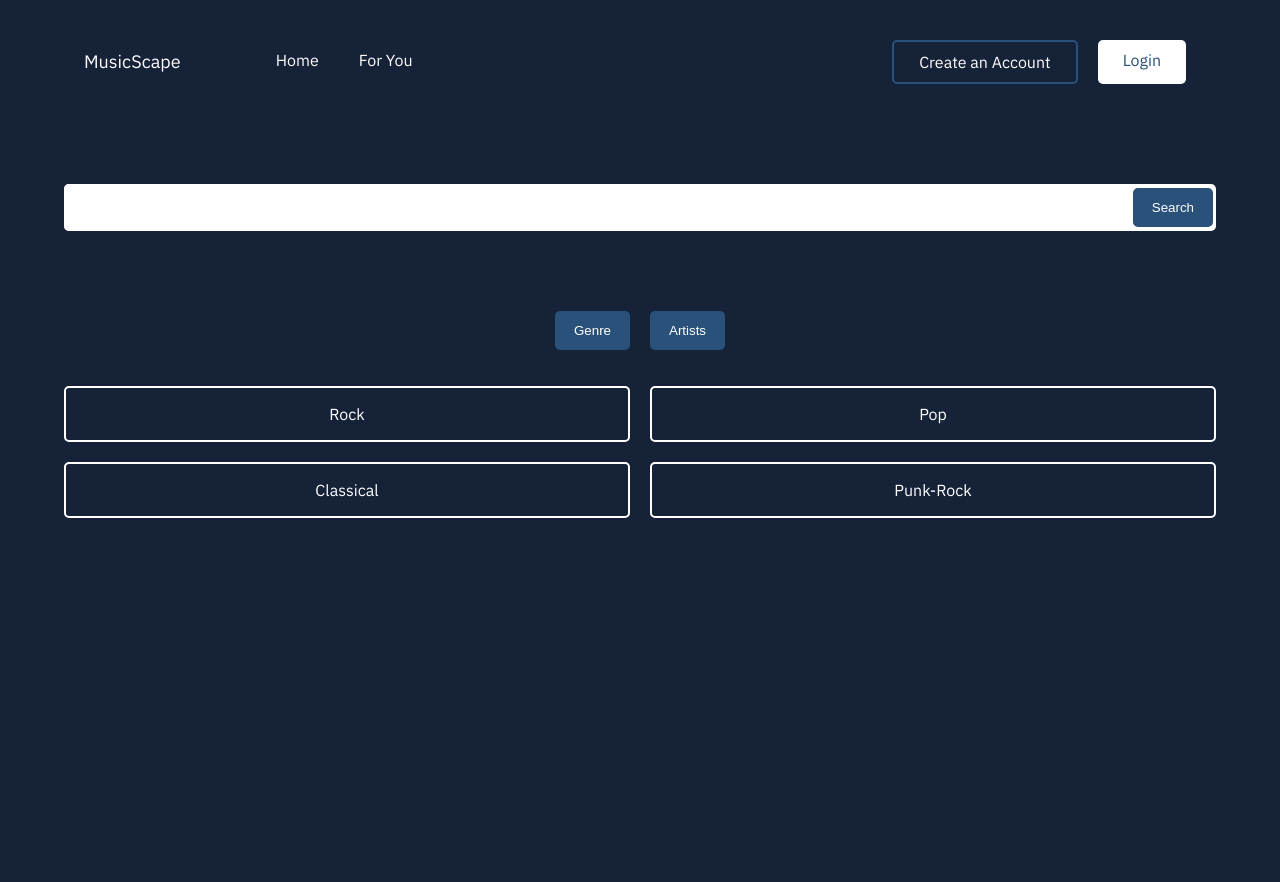
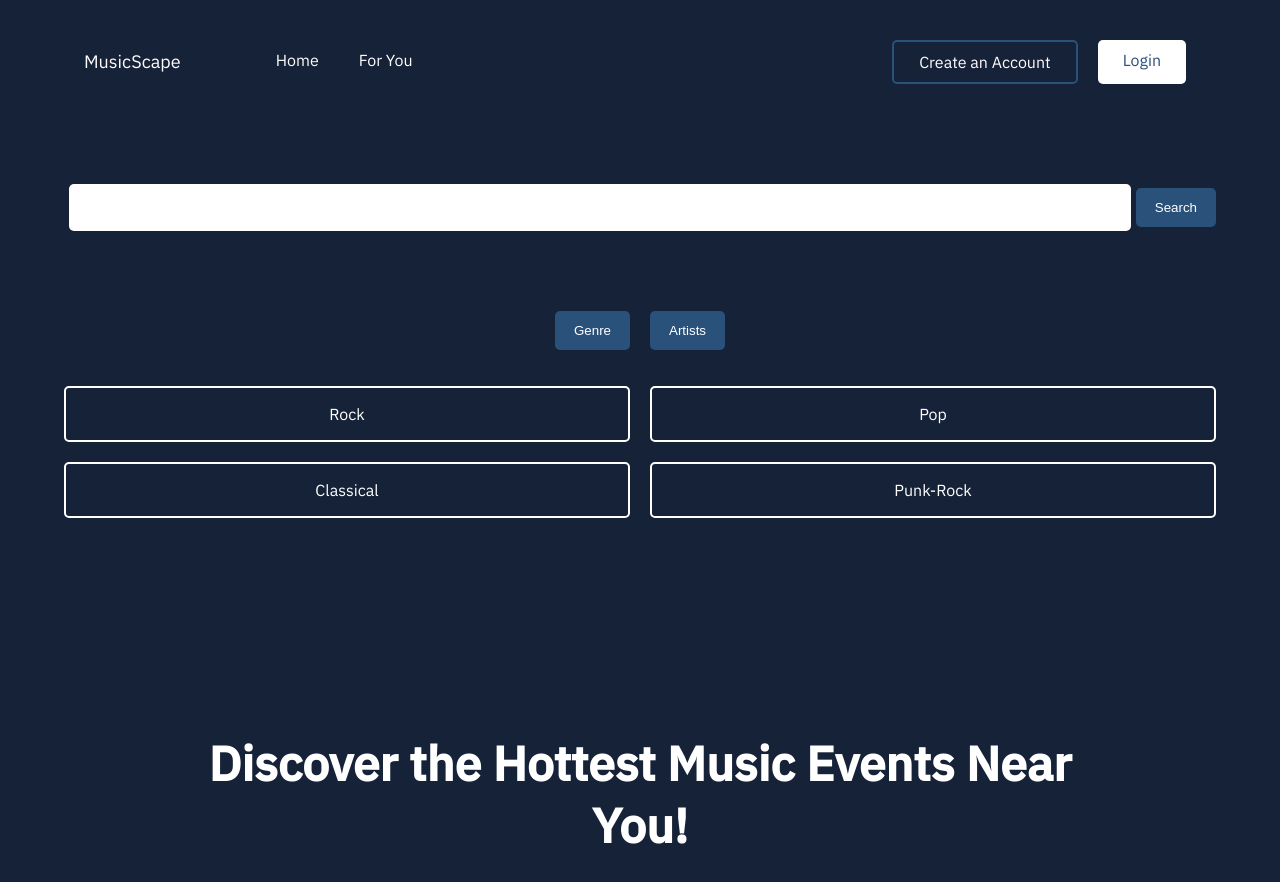
Before and after one commit to toritsevalerie/Music-Scape-App, a React (Create React App) app: page /foryou in a window 1280 px wide. Shown: the top 882 px of the page. Before the commit the page ends 800 px from the top, so only its background shows below. Built offline with nearby package versions, Linux system fonts and the light colour scheme.

Commit message:
minor changes

```diff
--- a/src/App.css
+++ b/src/App.css
@@ -134,6 +134,8 @@ h1 {
 }
 .event-results img {
   width: 100%;
+  height: auto;
+  display: block;
   border-radius: 5px;
 }
 .artist-name,
@@ -141,4 +143,32 @@ h1 {
   color: white;
   text-align: center;
   text-decoration: none;
+  text-decoration-line: none;
 }
+
+/* Media Queries  */
+
+@media (max-width: 1300px) {
+  input {
+  border-radius: 5px;
+  margin: 0px 5px;
+}
+  form {
+    display: flex;
+    background-color: #152238;
+    border-radius: 0px;
+    justify-content: center;
+    align-items: center;
+  }
+
+  form button {
+
+    padding: 10px 17px;
+    background-color: #29517a;
+    color: white;
+    border-radius: 5px;
+    cursor: pointer;
+    border: 2px solid #29517a;
+
+  }
+}
--- a/src/App.js
+++ b/src/App.js
@@ -2,7 +2,6 @@ import SearchBar from "./components/SearchBar.js";
 import CategoryButtons from "./components/CategoryButtons.js";
 import EventResults from "./components/EventResults";
 import NoResults from "./components/NoResults";
-import EventDetails from "./components/EventDetails.js";
 import { Link, Routes, Route } from "react-router-dom";
 import axios from "axios";
 import { useState } from "react";
@@ -14,6 +13,7 @@ function App() {
 
   const [displayEvents, setDisplayEvents] = useState([]);
   const [error, setError] = useState(false);
+  const [keyword, setKeyword] = useState("");
 
   const fetchEvents = (keyword) => {
     if (keyword !== "") {
@@ -63,15 +63,36 @@ function App() {
         </ul>
       </nav>
       <nav></nav>
-      <SearchBar onSubmit={fetchEvents} />
+      <SearchBar onSubmit={fetchEvents} setKeyword={setKeyword} />
       <Routes>
         <Route
           path="/"
           element={
-            error ? <NoResults /> : <EventResults events={displayEvents} />
+            error ? (
+              <NoResults />
+            ) : (
+              <EventResults events={displayEvents} keyword={keyword} />
+            )
           }
         />
-        <Route path="/foryou" element={<CategoryButtons />} />
+        <Route
+          path="/foryou"
+          element={
+            <>
+              {error ? (
+                <>
+                  <CategoryButtons />
+                  <NoResults />
+                </>
+              ) : (
+                <>
+                  <CategoryButtons />
+                  <EventResults events={displayEvents} keyword={keyword} />
+                </>
+              )}
+            </>
+          }
+        />
       </Routes>
     </header>
   );
--- a/src/components/ArtistList.js
+++ b/src/components/ArtistList.js
@@ -3,19 +3,17 @@ const ArtistList = () => {
     { artist: "Rema", id: 1 },
     { artist: "Taylor Swift", id: 2 },
     { artist: "Adele", id: 3 },
-    { artist: "Beyonce", id: 3 }
+    { artist: "Beyonce", id: 4 },
   ];
 
   return artistsArray.map((singleArtistObject) => {
     console.log("rendering each artist:", singleArtistObject.artist);
     return (
-
-        <li key={singleArtistObject.id}>
-          <div>
-            <p>{singleArtistObject.artist}</p>
-          </div>
-        </li>
-
+      <li key={singleArtistObject.id}>
+        <div>
+          <p>{singleArtistObject.artist}</p>
+        </div>
+      </li>
     );
   });
 };
--- a/src/components/EventResults.js
+++ b/src/components/EventResults.js
@@ -1,13 +1,13 @@
 import { Link } from "react-router-dom";
 
-const EventResults = ({ events }) => {
+const EventResults = ({ events, keyword }) => {
   return (
     <section>
       {events.length === 0 ? (
         <h3> Discover the Hottest Music Events Near You!</h3>
-      ) : events.length > 0 ? (
+      ) : (
         <section>
-          <h1>Here are the events</h1>
+          <h1>Showing Results for {keyword} </h1>
           <ul className="event-results">
             {events.map((singleEvent) => {
               return (
@@ -18,14 +18,16 @@ const EventResults = ({ events }) => {
                       alt={singleEvent.description}
                     />
                     <p className="artist-name">{singleEvent.name}</p>
-                    <p className="city-name">{singleEvent._embedded.venues[0].city.name}</p>
+                    <p className="city-name">
+                      {singleEvent._embedded.venues[0].city.name}
+                    </p>
                   </Link>
                 </li>
               );
             })}
           </ul>
         </section>
-      ) : null}
+      )}
     </section>
   );
 };
--- a/src/components/GenreList.js
+++ b/src/components/GenreList.js
@@ -5,7 +5,7 @@ const GenreList = () => {
     { genre: "Rock", id: 1 },
     { genre: "Pop", id: 2 },
     { genre: "Classical", id: 3 },
-    { genre: "Punk-Rock", id: 3 },
+    { genre: "Punk-Rock", id: 4 },
   ];
 
   return genresArray.map((singleGenreObject) => {
--- a/src/components/SearchBar.js
+++ b/src/components/SearchBar.js
@@ -1,13 +1,15 @@
 import { useState} from "react";
 
 
-const SearchBar = ({ onSubmit }) => {
+const SearchBar = ({ onSubmit,setKeyword, onClick }) => {
 
   const [userInput, setUserInput] = useState("");
+
 
   const handleSubmit = (e) => {
     e.preventDefault();
     onSubmit(userInput); // prevent default and call the fetchevents function with userinput as an argument
+
 
     setTimeout(() => {
       setUserInput("");
@@ -15,7 +17,10 @@ const SearchBar = ({ onSubmit }) => {
   };
   const handleChange = (e) => {
     setUserInput(e.target.value);
+    setKeyword(e.target.value);
+
   };
+
 
   return (
     <form onSubmit={handleSubmit}>
```
